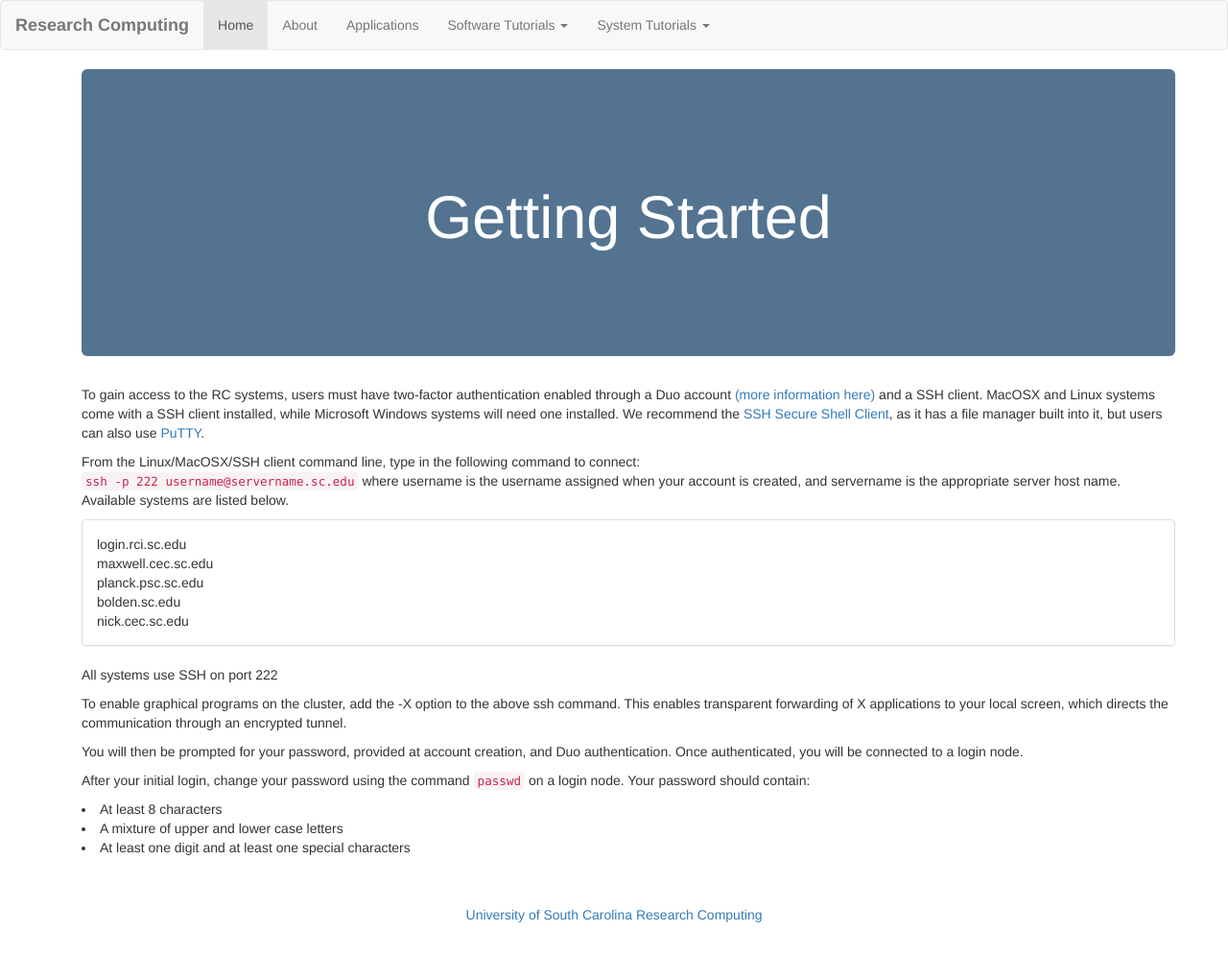
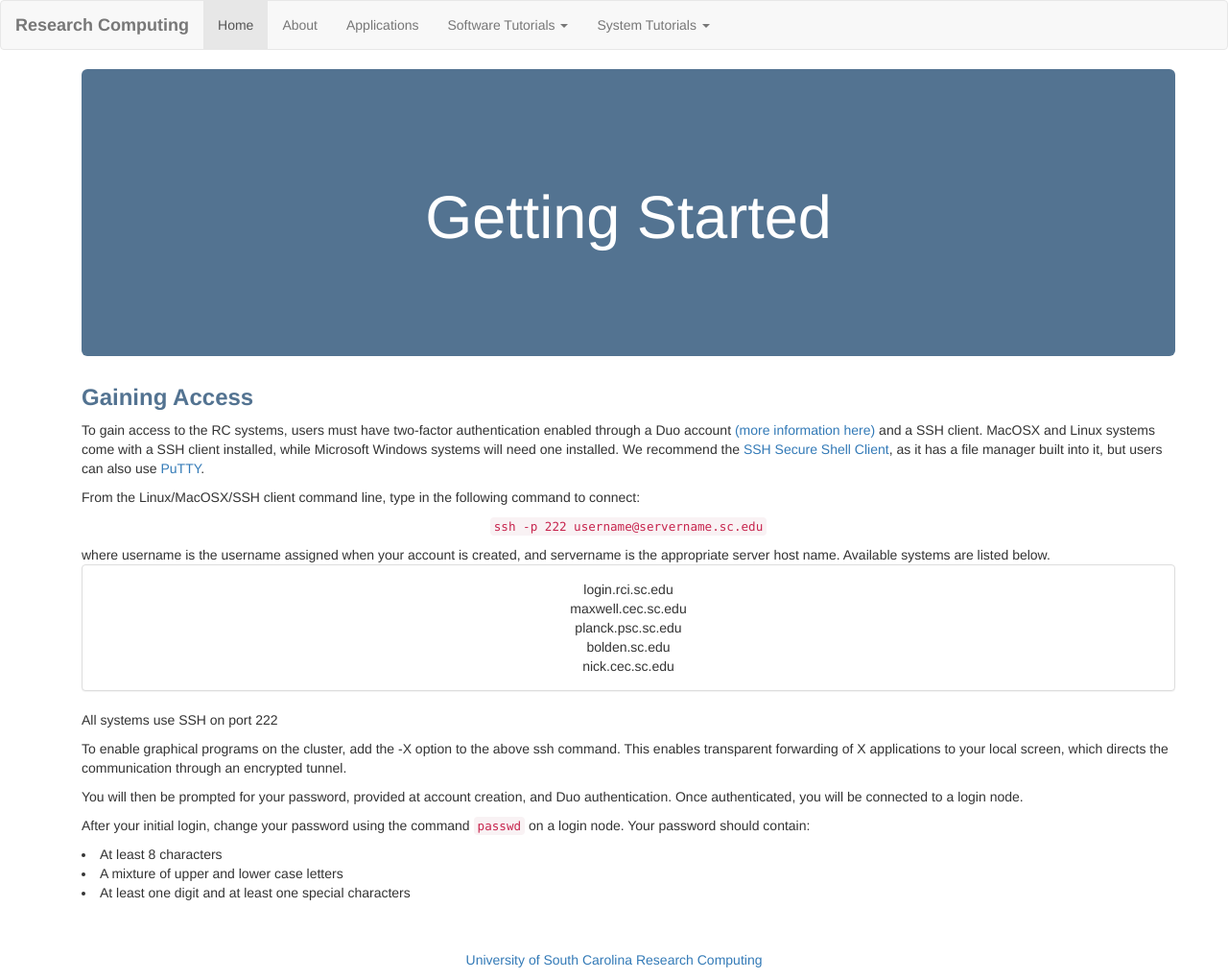
Before and after one commit to aholdeman/malab-test, a Jekyll site: the page built from sys-tutorial/getting-started.html, in a window 1280 px wide. Shown: the whole page at 96% size. Built offline with Jekyll 4.4.1, drawn with Linux system fonts in a browser that asks for light colours; before the commit the page ends 973 px from its top, so only the background shows below that.

Commit message:
Going to fix this first section before diving in further

```diff
--- a/sys-tutorial/getting-started.html
+++ b/sys-tutorial/getting-started.html
@@ -8,6 +8,7 @@ title: Getting Started
         <h1>Getting Started</h1>
     </div>
     <div>
+        <h3 style="color:#537391;"><strong>Gaining Access</strong></h3>
     <p>
         To gain access to the RC systems, users must have two-factor authentication enabled through a Duo account
         <a href="https://sc.edu/about/offices_and_divisions/division_of_information_technology/security/sc_technologies/mfa.php">(more information here)</a>
@@ -19,9 +20,9 @@ title: Getting Started
     <p>
         From the Linux/MacOSX/SSH client command line, type in the following command to connect:
         <br/>
-        <code style="text-align: center;"> ssh -p 222 username@servername.sc.edu</code>
+        <p style="text-align: center;"><code>ssh -p 222 username@servername.sc.edu</code></p>
         where username is the username assigned when your account is created, and servername is the appropriate server host name. Available systems are listed below.
-    <div class="panel panel-default">
+    <div class="panel panel-default" style="text-align: center">
         <div class="panel-body">
             login.rci.sc.edu
             <br/>
```
